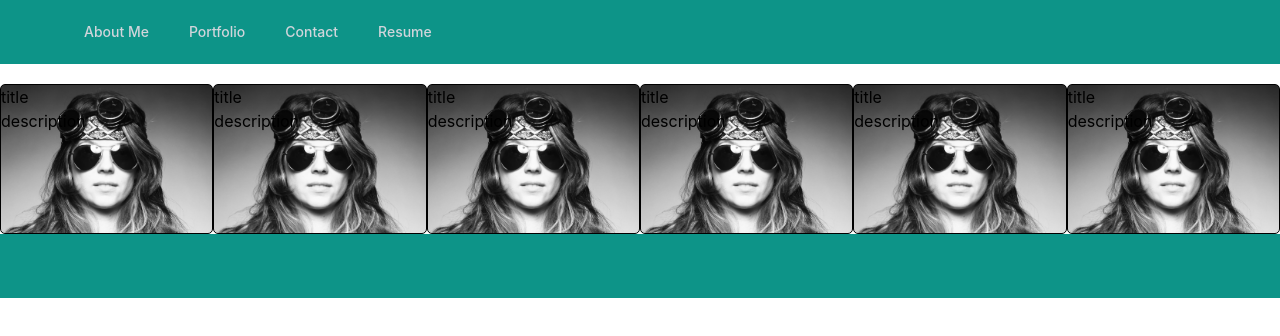
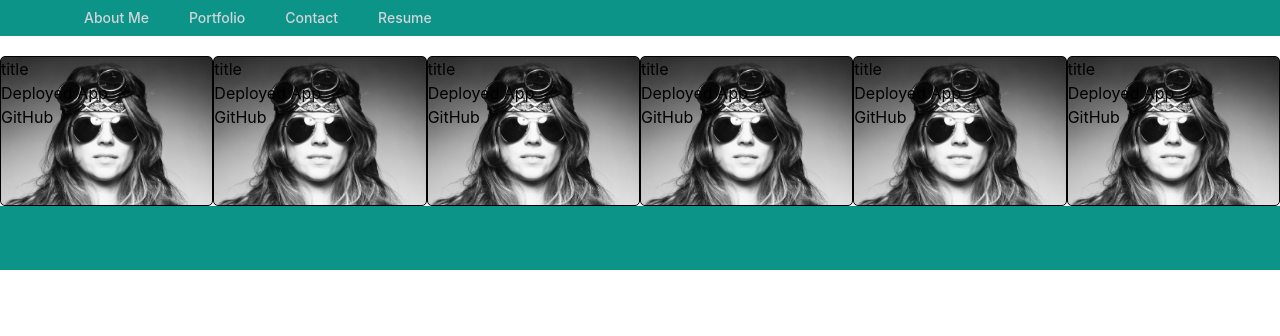
Before and after one commit to Anna-Janina/my-portfolio, a React (Create React App) app: page / in a window 1280 px wide. Shown: the top 336 px of the page. Built offline with nearby package versions, Linux system fonts and the light colour scheme.

Commit message:
portfolio added

```diff
--- a/src/App.css
+++ b/src/App.css
@@ -4,10 +4,13 @@
   border: solid black 1px;
   border-radius: 5px;
   background-size: cover !important;
+
 }
 
 .card-container {
   margin-top: 20px;
   display: flex;
-  justify-content: space-around;
+  column-count: 3;
+  /* justify-content: space-around; */
+  /* justify-content: space-evenly; */
 }
--- a/src/components/Contact.js
+++ b/src/components/Contact.js
@@ -1,4 +1,5 @@
 import React from 'react';
+import "../styles/ContactForm"
 import { useForm, ValidationError } from '@formspree/react';
 
 
@@ -9,7 +10,7 @@ function ContactForm() {
   }
   return (
     <div className='contact-container'>
-        <form onSubmit={handleSubmit}>
+        <form className="contact-form" onSubmit={handleSubmit}>
             <label htmlFor="email"> Email Address </label>
             <input id="email" type="email" name="email" />
             <ValidationError prefix="Email" field="email" errors={state.errors} />
--- a/src/components/Navigation.js
+++ b/src/components/Navigation.js
@@ -5,7 +5,7 @@ function Nav(props) {
     <div>
       <nav className="bg-[#0d9488]">
         <div className="max-w-7xl mx-auto px-4 sm:px-6 lg:px-8">
-          <div className="flex items-center justify-between h-16">
+          {/* <div className="flex items-center justify-between h-16"> */}
             <div className="flex items-center">
               <div className="flex-shrink-0">
             </div>
@@ -30,7 +30,7 @@ function Nav(props) {
 
               </div>
             </div>
-          </div>
+          {/* </div> */}
 
           </div>
         </div>
--- a/src/components/Portfolio.js
+++ b/src/components/Portfolio.js
@@ -1,39 +1,50 @@
 import React from "react";
 import Card from "./card";
-
 import img1 from "../images/Anna.jpeg";
 
 function Portfolio() {
   const projects = [
     {
       title: "title",
-      description: "description",
+      // description: "description",
       image: img1,
+      url: "",
+      repo: "",
     },
     {
       title: "title",
-      description: "description",
+      // description: "description",
       image: img1,
+      url: "",
+      repo: "",
     },
     {
       title: "title",
-      description: "description",
+      // description: "description",
       image: img1,
+      url: "",
+      repo: "",
     },
     {
       title: "title",
-      description: "description",
+      // description: "description",
       image: img1,
+      url: "",
+      repo: "",
     },
     {
       title: "title",
-      description: "description",
+      // description: "description",
       image: img1,
+      url: "",
+      repo: "",
     },
     {
       title: "title",
-      description: "description",
+      // description: "description",
       image: img1,
+      url: "hgfj",
+      repo: "",
     },
   ];
 
--- a/src/components/card.js
+++ b/src/components/card.js
@@ -9,7 +9,15 @@ function Card({project}) {
       }}
     >
       <h1>{project.title}</h1>
-      <p>{project.description}</p>
+      {/* <p>{project.description}</p> */}
+      {/* <p>{project.url}</p> */}
+      <div>
+        <a href={project.url} target="-blank" rel="noopener noreferrer">Deployed App</a>
+      </div>
+      <div>
+        <a href={project.repo} target="-blank" rel="noopener noreferrer">GitHub</a>
+      </div>
+      {/* <p>{project.repo}</p> */}
     </div>
     // <div>
     //     <img src={project.image} alt={project.title} />
--- /dev/null
+++ b/src/styles/Contact.css
@@ -0,0 +1,3 @@
+.contact-form {
+    align-items: center;
+}
```
